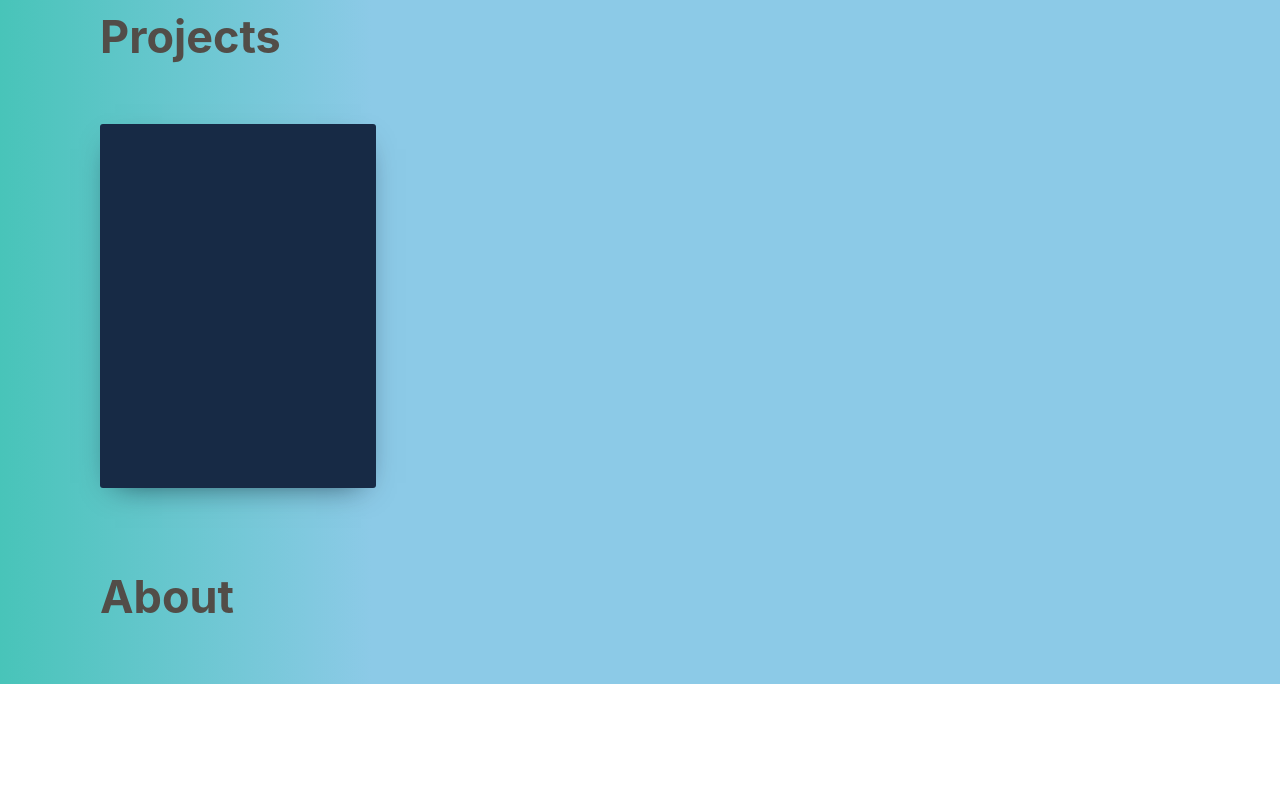
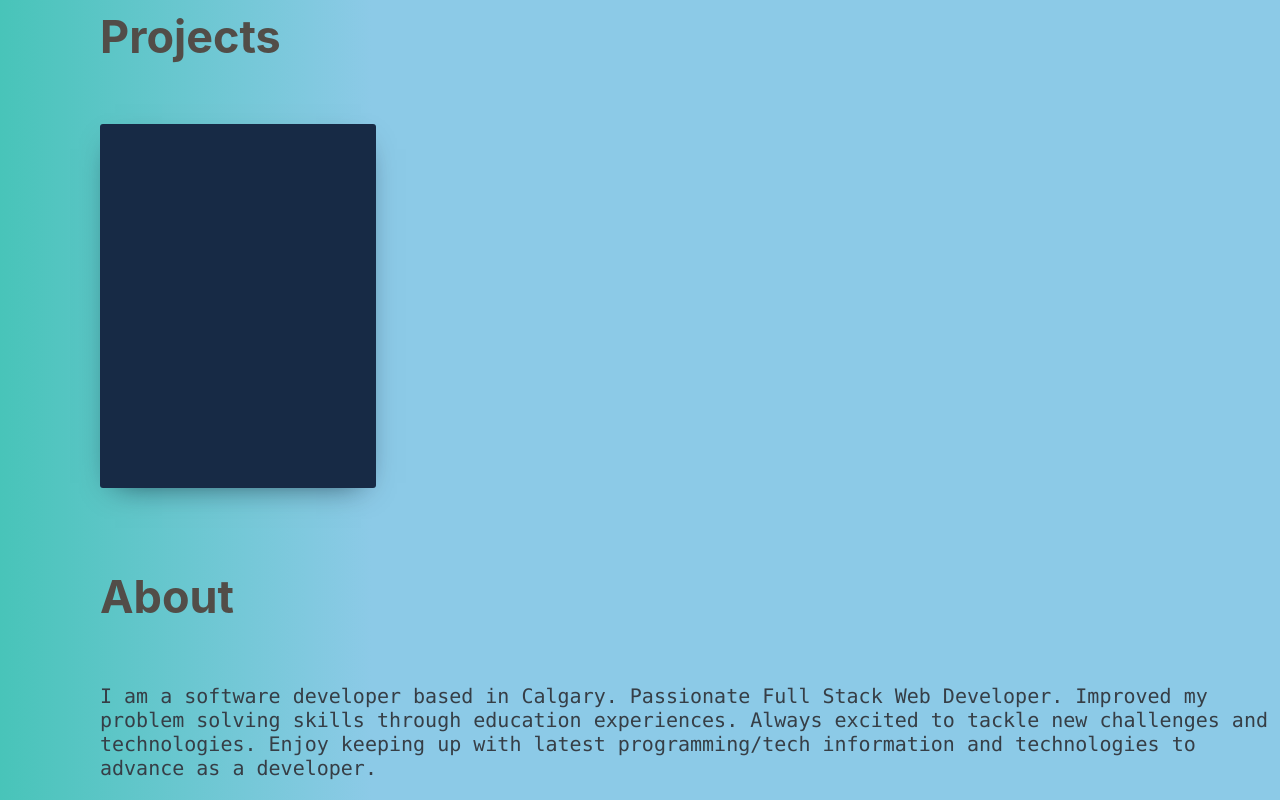
Before and after one commit to Gaganpandher52/personal-website, a React (Create React App) app in the folder client/: page / in a window 1280 px wide. Shown: the part 651-1451 px from the top of the page. Before the commit the page ends 1335 px from the top, so only its background shows below. Built offline with nearby package versions, Linux system fonts and the light colour scheme.

Commit message:
adding css

```diff
--- a/client/src/components/about/About.js
+++ b/client/src/components/about/About.js
@@ -1,4 +1,5 @@
 import React, { Component } from 'react';
+import './about.css'
 
 class About extends Component {
   render() {
@@ -6,6 +7,10 @@ class About extends Component {
       <div className='main-about' id='about'>
         <div className='main-content-container'>
           <h4>About</h4>
+          <p className='summary'>I am a software developer based in Calgary.
+          Passionate Full Stack Web Developer. Improved my problem solving skills through education experiences.
+          Always excited to tackle new challenges and technologies.
+          Enjoy keeping up with latest programming/tech information and technologies to advance as a developer.</p>
         </div>
 
 
--- a/client/src/components/about/about.css
+++ b/client/src/components/about/about.css
@@ -0,0 +1,8 @@
+.summary{
+
+  display: block;
+    margin-block-start: 1em;
+    margin-block-end: 1em;
+    margin-inline-start: 0px;
+    margin-inline-end: 0px;
+}
```
